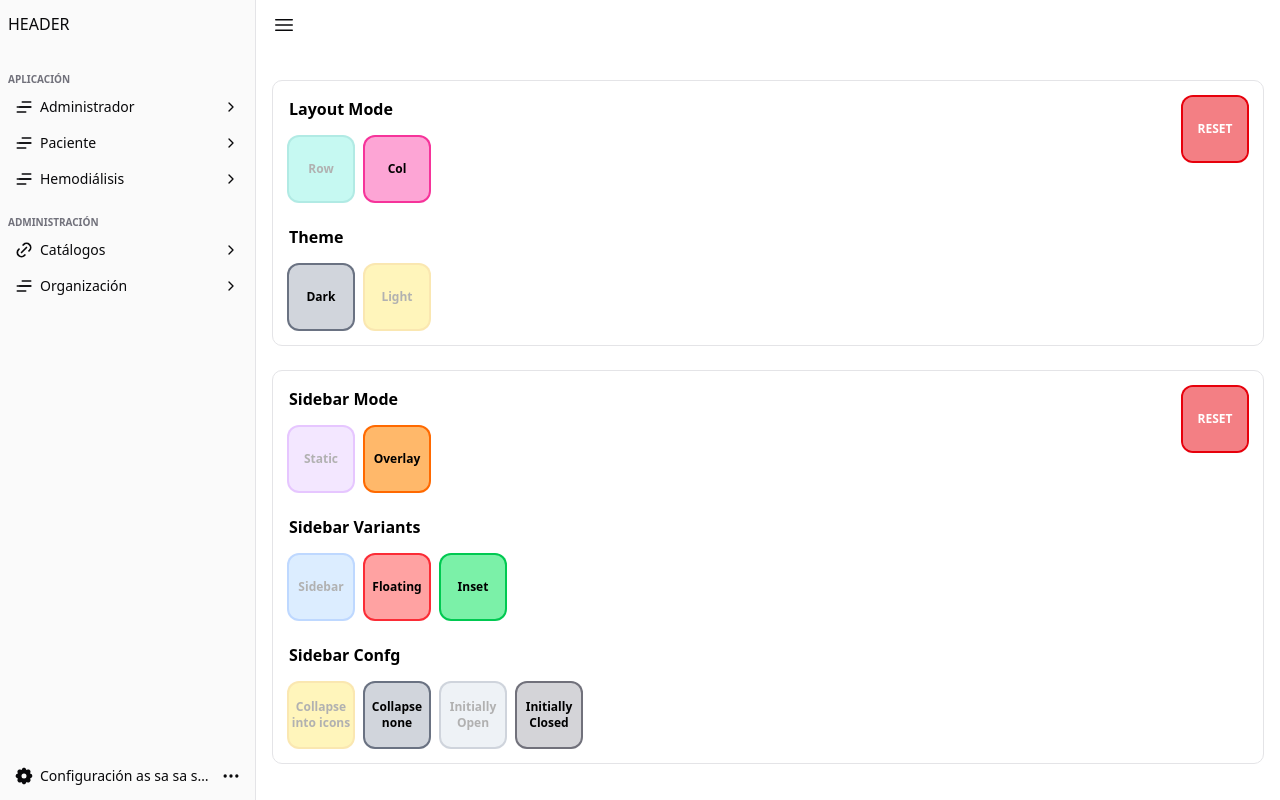
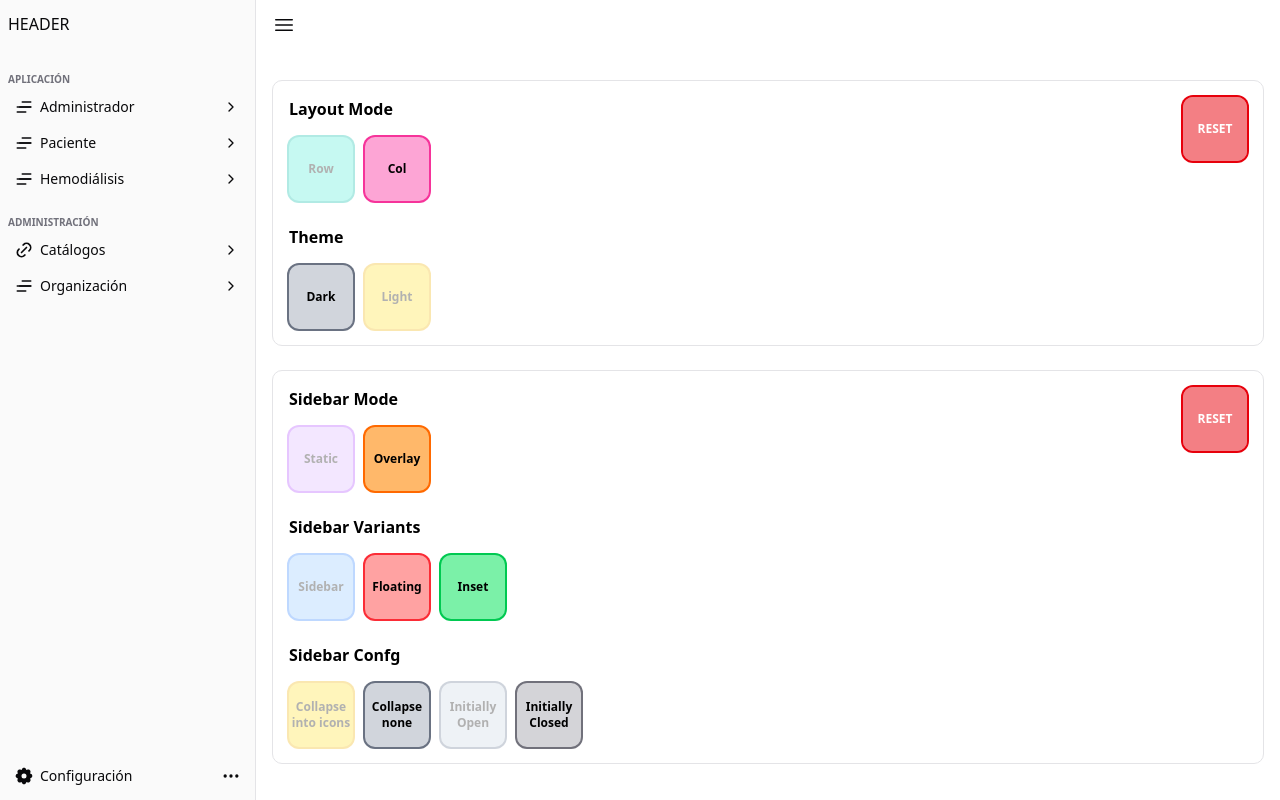
Before and after one commit to David-Llanes/ng-next-template, an Angular app: page / in a window 1280 px wide. Built offline with nearby package versions, Linux system fonts and the light colour scheme.

Commit message:
fix: stop propagation of click event on chevron toggle button

```diff
--- a/src/app/layouts/app-layout/components/navbar/navbar-node.component.ts
+++ b/src/app/layouts/app-layout/components/navbar/navbar-node.component.ts
@@ -108,7 +108,7 @@ import { NavbarItemComponent } from './navbar-item.component';
       <button
         class="grid cursor-pointer place-content-center"
         [ngClass]="{ 'rotate-90': isOpen(), 'opacity-0': isCollapsed() }"
-        (click)="isOpen.set(!isOpen())"
+        (click)="toggleSubMenu($event)"
       >
         <svg
           xmlns="http://www.w3.org/2000/svg"
@@ -139,4 +139,11 @@ export class NavbarNodeComponent {
   item = input.required<MenuItem>();
 
   isOpen = signal<boolean>(false);
+
+  toggleSubMenu(event: MouseEvent) {
+    event.preventDefault();
+    event.stopPropagation();
+
+    this.isOpen.update(prev => !prev);
+  }
 }
--- a/src/app/layouts/app-layout/components/sidebar/sidebar-container.component.ts
+++ b/src/app/layouts/app-layout/components/sidebar/sidebar-container.component.ts
@@ -47,7 +47,7 @@ import {
             [icon]="icon"
             [button]="button"
             [isCollapsed]="isCollapsed()"
-            label="Configuración as sa sa sa asaa ssas asasas"
+            label="Configuración"
             [routerLink]="'settings'"
             routerLinkActive="text-primary hover:bg-transparent font-semibold"
             class="text-sm"
```
